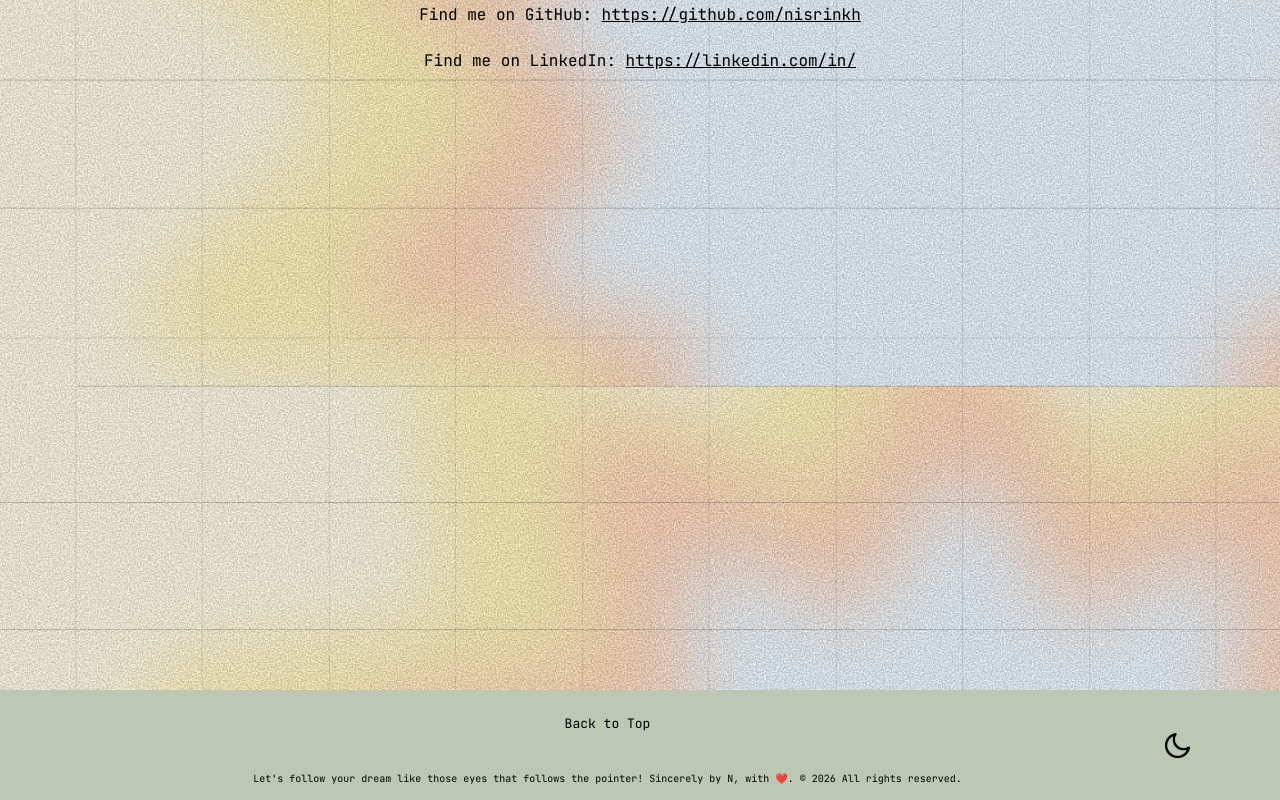
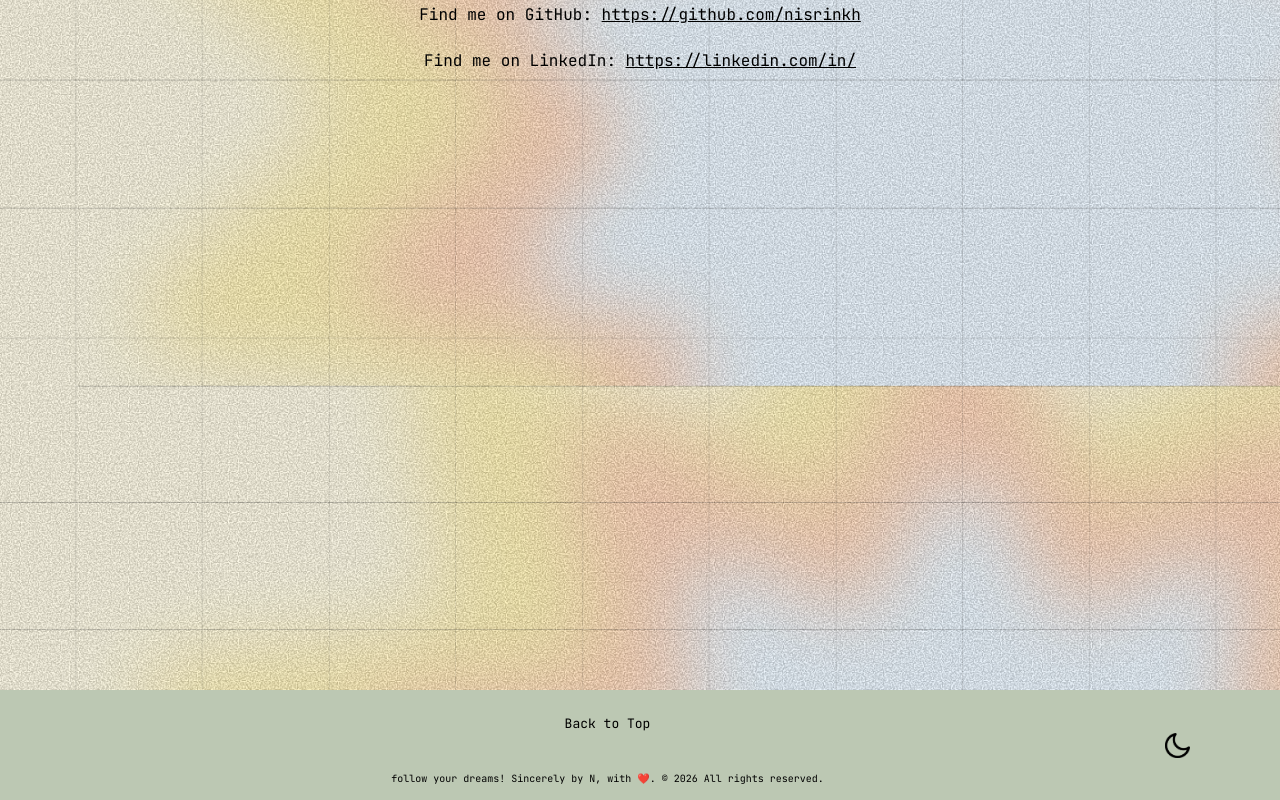
Before and after one commit to nisrinkh/nisrinkh.github.io, a Next.js app: page / in a window 1280 px wide. Shown: the part 6046-6846 px from the top of the page. Built offline with nearby package versions, Linux system fonts and the light colour scheme; a web font is replaced by a local one.

Commit message:
fix typos

```diff
--- a/app/components/footer/footer.tsx
+++ b/app/components/footer/footer.tsx
@@ -20,7 +20,7 @@ const Footer = ({theme, setTheme}: FooterProps) => {
         <div className='footer'>
             <ul>
                 <li><a href="/">Back to Top</a></li>
-                <p>Let's follow your dream like those eyes that follows the pointer! Sincerely by N, with ❤️. &copy; {new Date().getFullYear()} All rights reserved.</p>
+                <p>follow your dreams! Sincerely by N, with ❤️. &copy; {new Date().getFullYear()} All rights reserved.</p>
             </ul>
             <img onClick={toggle_mode}
             src={theme == 'light' ? toggle_light.src : toggle_dark.src}
```
